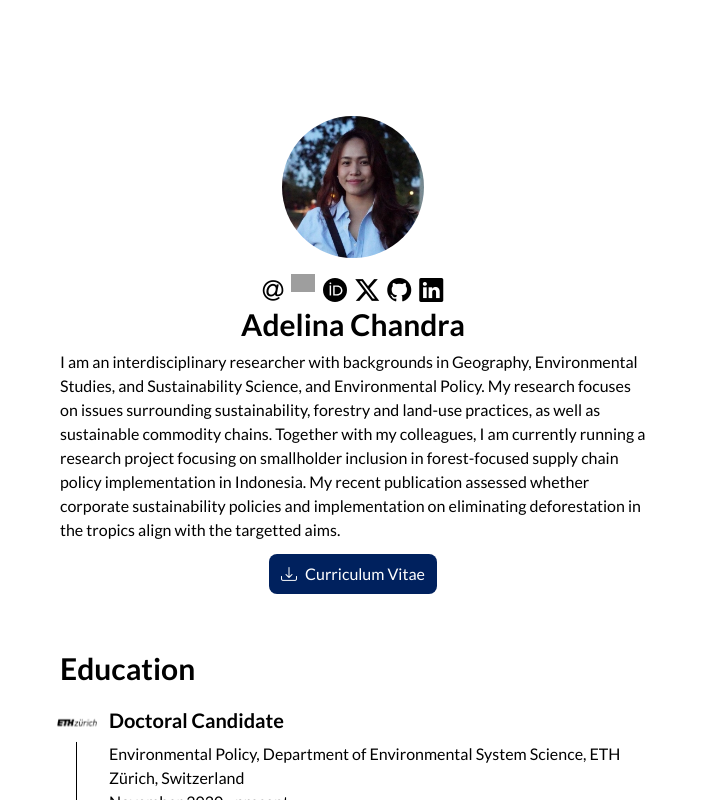
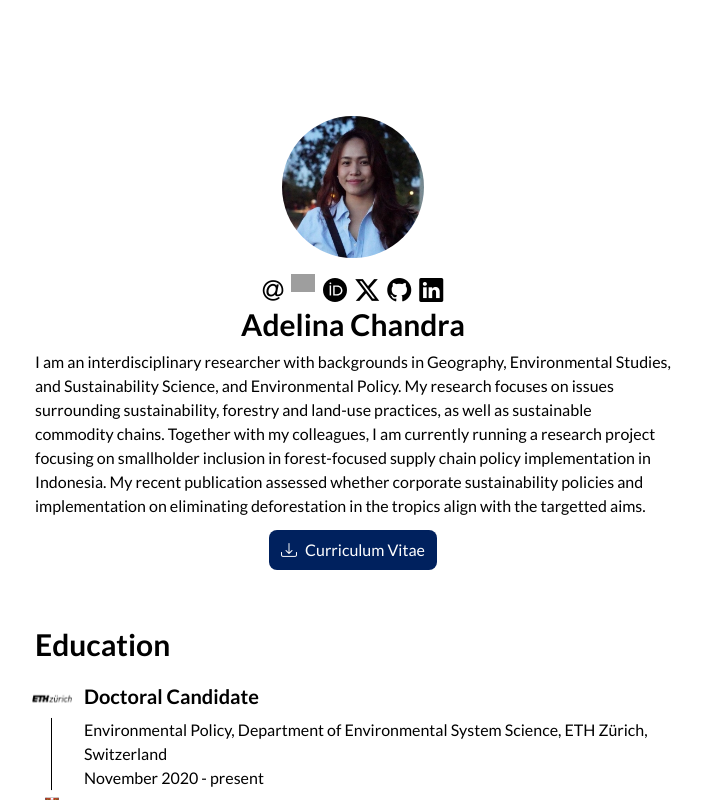
Before and after one commit to adelinachandra/adelinachandra.github.io, a React (Vite) app: page / in a window 1280 px wide. Shown: the top 800 px of the page, without its empty margins (287-988 px from the left). Built offline with nearby package versions, Linux system fonts and the light colour scheme; grey boxes are pictures that could not be loaded.

Commit message:
Update Body Width

```diff
--- a/src/index.css
+++ b/src/index.css
@@ -20,7 +20,7 @@ body {
   display: flex;
   place-items: top;
   /* margin: 0 30%; */
-  width: 650px;
+  width: 700px;
   /* min-width: 320px;
   min-height: 100vh; */
 }
```
